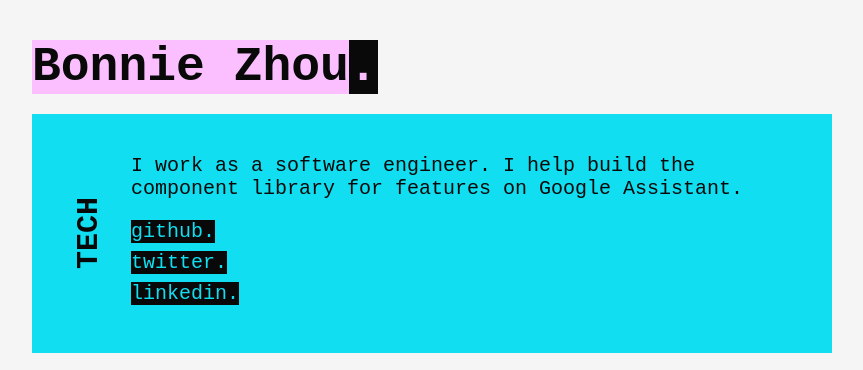
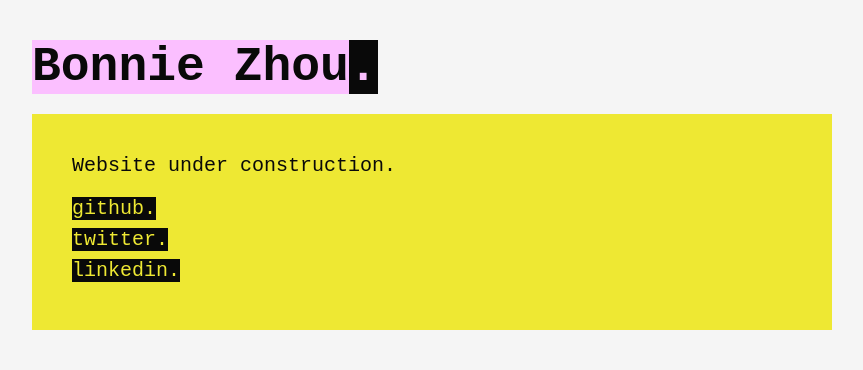
Before and after one commit to bonniezhou/bonniezhou.com, a website: page index.html in a window 1280 px wide. Shown: the top 370 px of the page, without its empty margins (208-1071 px from the left). Drawn offline with Linux system fonts and the light colour scheme.

Commit message:
website under construction

```diff
--- a/index.html
+++ b/index.html
@@ -12,7 +12,16 @@
   <body class="tape-white tape-clean">
     <main class="landing-page">
       <h1 class="landing-title"><span class="tape-pink">Bonnie Zhou</span><span class="tape-black tape-pink">.</span></h1>
-      <div class="landing-section tape-blue tape-hover-blue">
+      <div class="landing-section tape-yellow tape-hover-blue">
+        <div class="landing-section-body">
+          <p>Website under construction.</p>
+          <div class="landing-section-link"><a href="https://github.com/bonniezhou" class="tape-black" target="_blank" rel="noopener"> github.</a></div>
+          <div class="landing-section-link"><a href="https://twitter.com/bonniezzzhou" class="tape-black" target="_blank" rel="noopener">twitter.</a></div>
+          <div class="landing-section-link"><a href="https://linkedin.com/in/bonniezhou" class="tape-black" target="_blank" rel="noopener"> linkedin.</a></div>
+        </div>
+      </div>
+
+      <!-- <div class="landing-section tape-blue tape-hover-blue">
         <h2 class="landing-section-heading">TECH</h2>
         <div class="landing-section-body">
           <p>I work as a software engineer. I help build the component library for features on Google Assistant.</p>
@@ -36,7 +45,7 @@
           <div class="landing-section-link"><a href="diversity-in-tech/" class="tape-black">diversity in tech.</a></div>
           <div class="landing-section-link"><a href="sex-workers-rights/" class="tape-black">sex workers' rights.</a></div>
         </div>
-      </div>
+      </div> -->
     </main>
 
     <script src="bundle.js" async></script>
```
Also changed, not shown: 1 other file.
